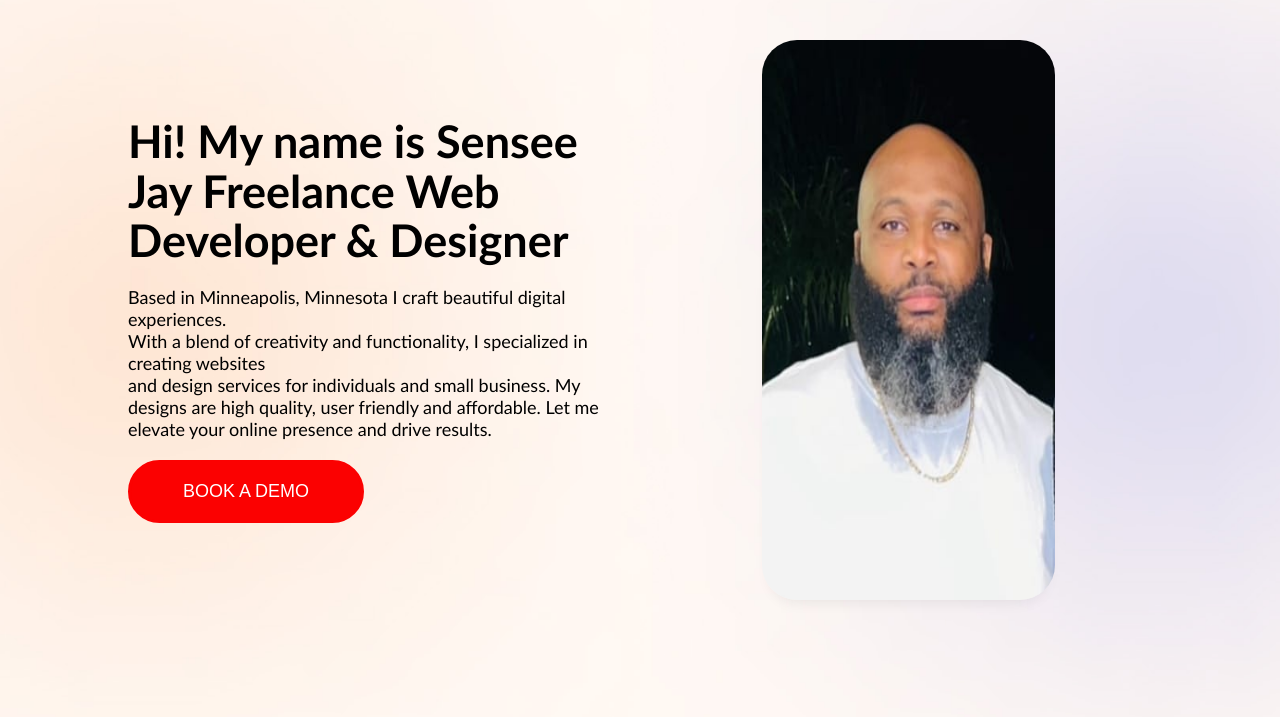
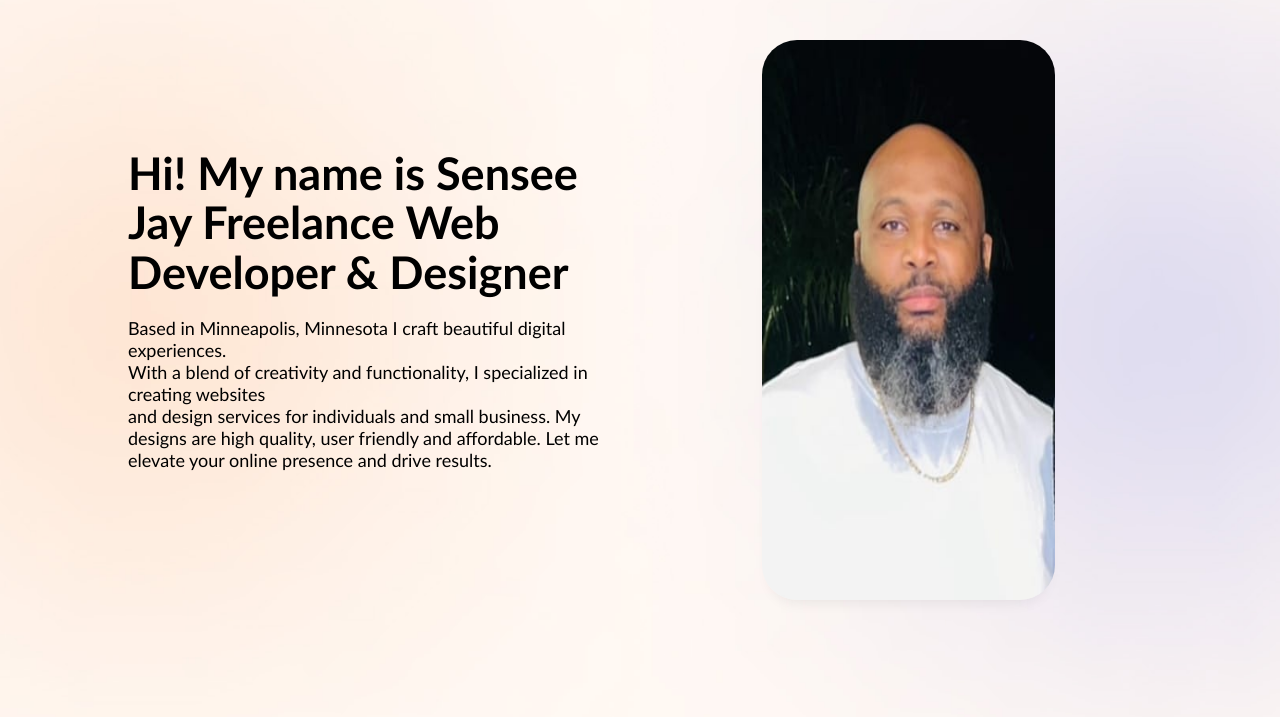
Before and after one commit to its-manik/senseePortfolio, a plain HTML site: page index.html in a window 1280 px wide. Shown: the part 80-797 px from the top of the page. Drawn offline with nearby package versions, Linux system fonts and the light colour scheme.

Commit message:
button removed

```diff
--- a/index.html
+++ b/index.html
@@ -55,7 +55,6 @@
               are high quality, user friendly and affordable. Let me elevate
               your online presence and drive results.
             </p>
-            <button class="book">BOOK A DEMO</button>
           </div>
           <div class="heroImage">
             <img src="./images/hero.jpeg" alt="" />
```
